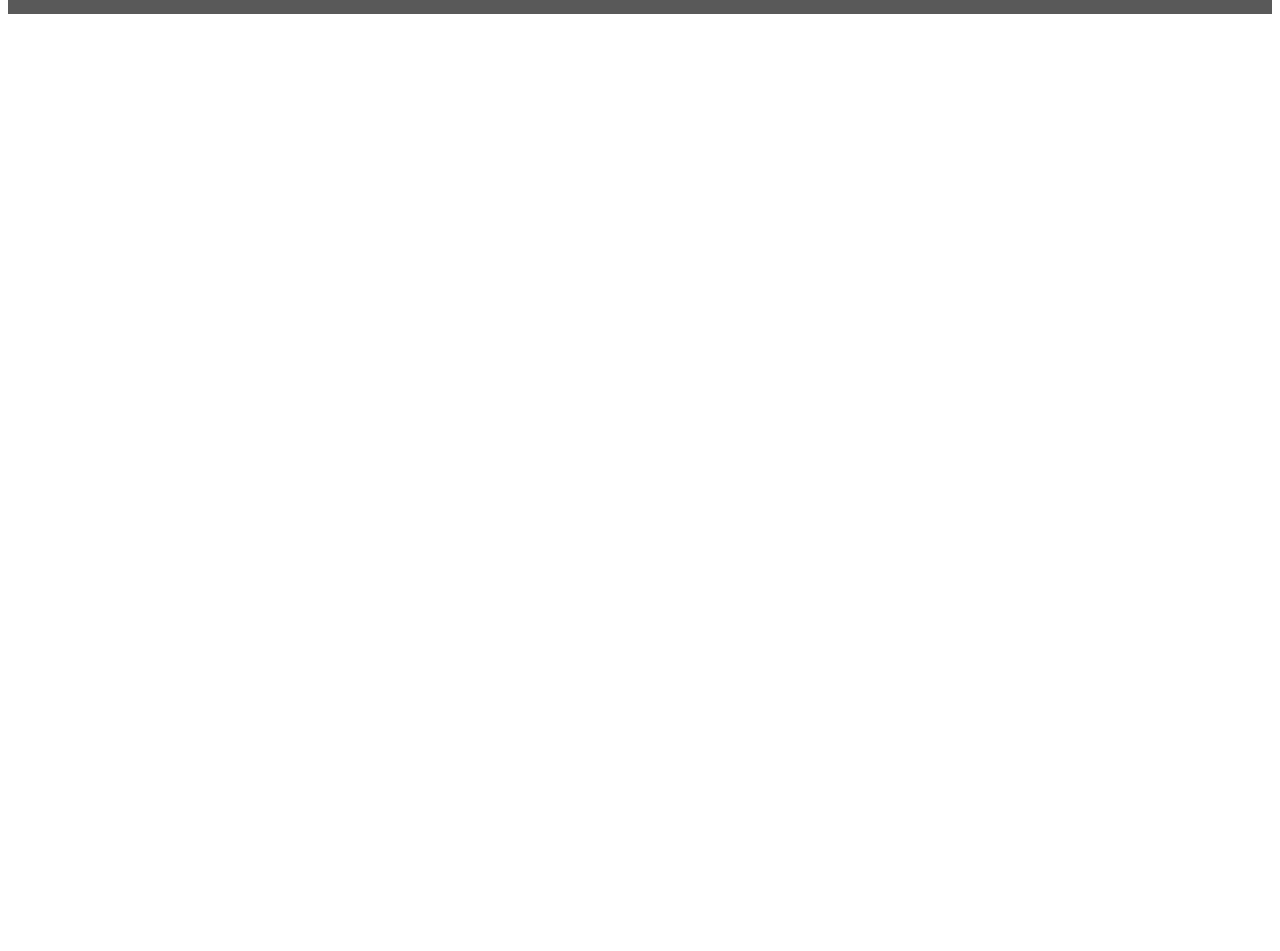
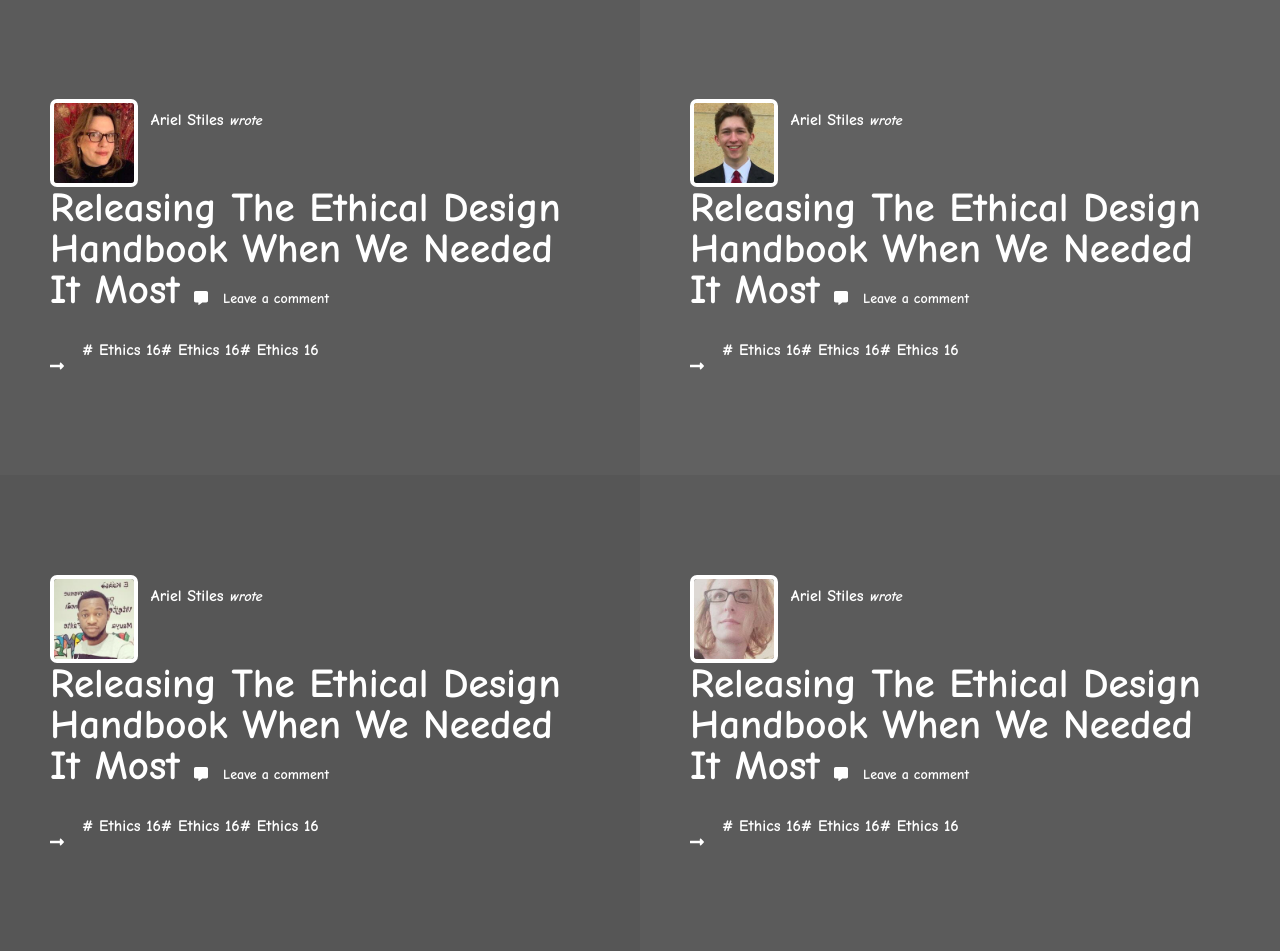
Before and after one commit to Azeem838/smashing-magazine-heat-map, a plain HTML site: page index.html in a window 1280 px wide. Shown: the part 146-1097 px from the top of the page. Before the commit the page ends 800 px from the top, so only its background shows below. Drawn offline with Linux system fonts and the light colour scheme.

Commit message:
added latest article section

```diff
--- a/index.html
+++ b/index.html
@@ -4,6 +4,7 @@
     <meta charset="UTF-8" />
     <meta name="viewport" content="width=device-width, initial-scale=1.0" />
     <title>Document</title>
+    <link rel="stylesheet" href="./styles/css-reset.css" />
     <link rel="stylesheet" href="style.css" />
     <link
       rel="font-awesome"
@@ -52,5 +53,159 @@
         <a href="#"><i class="fas fa-search"></i>Topics</a>
       </div>
     </nav>
+    <main>
+      <article>
+        <a href="#">
+          <figure>
+            <img
+              class="float-left article-image"
+              src="./images/dp-1.jpg"
+              alt="article image"
+            />
+            <figcaption class="float-left">
+              Ariel Stiles <span>wrote</span>
+            </figcaption>
+          </figure>
+          <p class="clearfix">
+            Releasing The Ethical Design Handbook When We Needed It Most
+            <i class="fa fa-comment-alt"></i> <span>Leave a comment</span>
+          </p>
+        </a>
+        <div>
+          <div class="float-left">
+            <span>#</span>
+            <span>Ethics</span>
+            <span>16</span>
+          </div>
+          <div class="float-left">
+            <span>#</span>
+            <span>Ethics</span>
+            <span>16</span>
+          </div>
+          <div class="float-left">
+            <span>#</span>
+            <span>Ethics</span>
+            <span>16</span>
+          </div>
+        </div>
+        <div class="clearfix">
+          <i class="fas fa-long-arrow-alt-right"></i>
+        </div>
+      </article>
+      <article>
+        <a href="#">
+          <figure>
+            <img
+              class="float-left article-image"
+              src="./images/dp-2.jpg"
+              alt="article image"
+            />
+            <figcaption class="float-left">
+              Ariel Stiles <span>wrote</span>
+            </figcaption>
+          </figure>
+          <p class="clearfix">
+            Releasing The Ethical Design Handbook When We Needed It Most
+            <i class="fa fa-comment-alt"></i> <span>Leave a comment</span>
+          </p>
+        </a>
+        <div>
+          <div class="float-left">
+            <span>#</span>
+            <span>Ethics</span>
+            <span>16</span>
+          </div>
+          <div class="float-left">
+            <span>#</span>
+            <span>Ethics</span>
+            <span>16</span>
+          </div>
+          <div class="float-left">
+            <span>#</span>
+            <span>Ethics</span>
+            <span>16</span>
+          </div>
+        </div>
+        <div class="clearfix">
+          <i class="fas fa-long-arrow-alt-right"></i>
+        </div>
+      </article>
+      <article>
+        <a href="#">
+          <figure>
+            <img
+              class="float-left article-image"
+              src="./images/dp-3.jpg"
+              alt="article image"
+            />
+            <figcaption class="float-left">
+              Ariel Stiles <span>wrote</span>
+            </figcaption>
+          </figure>
+          <p class="clearfix">
+            Releasing The Ethical Design Handbook When We Needed It Most
+            <i class="fa fa-comment-alt"></i> <span>Leave a comment</span>
+          </p>
+        </a>
+        <div>
+          <div class="float-left">
+            <span>#</span>
+            <span>Ethics</span>
+            <span>16</span>
+          </div>
+          <div class="float-left">
+            <span>#</span>
+            <span>Ethics</span>
+            <span>16</span>
+          </div>
+          <div class="float-left">
+            <span>#</span>
+            <span>Ethics</span>
+            <span>16</span>
+          </div>
+        </div>
+        <div class="clearfix">
+          <i class="fas fa-long-arrow-alt-right"></i>
+        </div>
+      </article>
+      <article>
+        <a href="#">
+          <figure>
+            <img
+              class="float-left article-image"
+              src="./images/dp-4.jpg"
+              alt="article image"
+            />
+            <figcaption class="float-left">
+              Ariel Stiles <span>wrote</span>
+            </figcaption>
+          </figure>
+          <p class="clearfix">
+            Releasing The Ethical Design Handbook When We Needed It Most
+            <i class="fa fa-comment-alt"></i> <span>Leave a comment</span>
+          </p>
+        </a>
+        <div>
+          <div class="float-left">
+            <span>#</span>
+            <span>Ethics</span>
+            <span>16</span>
+          </div>
+          <div class="float-left">
+            <span>#</span>
+            <span>Ethics</span>
+            <span>16</span>
+          </div>
+          <div class="float-left">
+            <span>#</span>
+            <span>Ethics</span>
+            <span>16</span>
+          </div>
+        </div>
+        <div class="clearfix">
+          <i class="fas fa-long-arrow-alt-right"></i>
+        </div>
+      </article>
+    </main>
   </body>
 </html>
--- a/style.css
+++ b/style.css
@@ -1,3 +1,15 @@
+/* General section Start */
+
+.float-left {
+  float: left;
+}
+
+.clearfix {
+  clear: both;
+}
+
+/* General section END */
+
 body {
   font-family: "Comic Neue", cursive;
   color: white;
@@ -25,6 +37,10 @@
   margin: 10px;
 }
 
+.nav-items:hover {
+  color: #000;
+}
+
 .nav-items p {
   font-style: italic;
   text-align: center;
@@ -44,3 +60,68 @@
 .topics svg {
   padding-right: 10px;
 }
+
+/* MAIN Section Start */
+
+main {
+  display: grid;
+  grid-template-columns: 1fr 1fr;
+}
+
+article a {
+  color: inherit;
+  text-decoration: none;
+}
+
+article {
+  padding: 100px 50px;
+}
+
+.article-image.float-left {
+  width: 5em;
+  border: 4px solid #fff;
+  border-radius: 7px;
+}
+
+figcaption {
+  padding: 0.8em;
+}
+
+figcaption span {
+  font-style: italic;
+  font-weight: 100;
+}
+
+main article:nth-child(1) {
+  background-color: rgb(91, 91, 91);
+}
+
+main article:nth-child(2) {
+  background-color: rgb(97, 97, 97);
+}
+
+main article:nth-child(3) {
+  background-color: rgb(86, 86, 86);
+}
+
+main article:nth-child(4) {
+  background-color: rgb(91, 91, 91);
+}
+
+a p {
+  font-size: 41px;
+}
+
+a span {
+  font-size: 14px;
+}
+
+article a + div {
+  margin: 2em;
+  font-size: 16px;
+}
+
+.fa-comment-alt {
+  font-size: 14px;
+}
+/* MAIN Section END */
--- /dev/null
+++ b/styles/css-reset.css
@@ -0,0 +1,135 @@
+/* http://meyerweb.com/eric/tools/css/reset/
+   v2.0 | 20110126
+   License: none (public domain)
+*/
+
+html,
+body,
+div,
+span,
+applet,
+object,
+iframe,
+h1,
+h2,
+h3,
+h4,
+h5,
+h6,
+p,
+blockquote,
+pre,
+a,
+abbr,
+acronym,
+address,
+big,
+cite,
+code,
+del,
+dfn,
+em,
+img,
+ins,
+kbd,
+q,
+s,
+samp,
+small,
+strike,
+strong,
+sub,
+sup,
+tt,
+var,
+b,
+u,
+i,
+center,
+dl,
+dt,
+dd,
+ol,
+ul,
+li,
+fieldset,
+form,
+label,
+legend,
+table,
+caption,
+tbody,
+tfoot,
+thead,
+tr,
+th,
+td,
+article,
+aside,
+canvas,
+details,
+embed,
+figure,
+figcaption,
+footer,
+header,
+hgroup,
+menu,
+nav,
+output,
+ruby,
+section,
+summary,
+time,
+mark,
+audio,
+video {
+  margin: 0;
+  padding: 0;
+  border: 0;
+  font-size: 100%;
+  vertical-align: baseline;
+}
+
+/* HTML5 display-role reset for older browsers */
+
+article,
+aside,
+details,
+figcaption,
+figure,
+footer,
+header,
+hgroup,
+menu,
+nav,
+section {
+  display: block;
+}
+
+body {
+  line-height: 1;
+}
+
+ol,
+ul {
+  list-style: none;
+}
+
+blockquote,
+q {
+  quotes: none;
+}
+
+blockquote::before,
+blockquote::after,
+q::before,
+q::after {
+  content: "";
+  content: none;
+}
+
+table {
+  border-collapse: collapse;
+  border-spacing: 0;
+}
```
Also changed, not shown: images/dp-1.jpg (added), images/dp-2.jpg (added), images/dp-3.jpg (added), images/dp-4.jpg (added).
